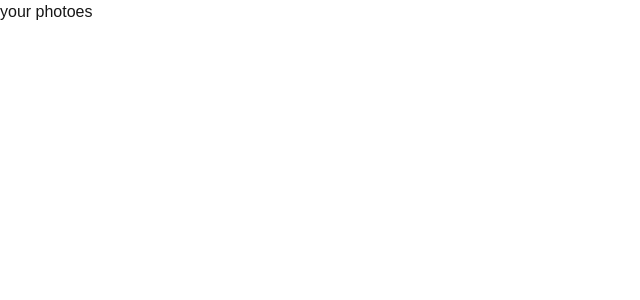
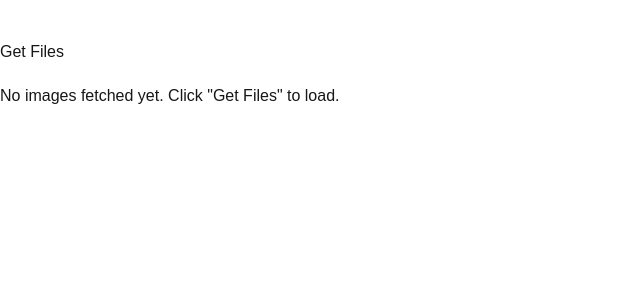
Before and after one commit to AQSA-ABDULLAH/zimo-seven-days-tasks, a Next.js app in the folder firebase-auth/: page /your-photo in a window 1280 px wide. Shown: the top 300 px of the page, without its empty margins (0-640 px from the left). Built offline with nearby package versions, Linux system fonts and the light colour scheme.

Commit message:
fetch data

```diff
--- a/firebase-auth/src/app/dashboard/page.js
+++ b/firebase-auth/src/app/dashboard/page.js
@@ -6,6 +6,7 @@ import { useRouter } from "next/navigation";
 import { doc, getDoc, setDoc } from "firebase/firestore";
 import { app, firestore } from "../firebase/config";
 import AddPhoto from "../upload-photo/page"; // Import AddPhoto component
+import ViewPhoto from "../your-photo/page";
 
 const Dashboard = () => {
     const [loading, setLoading] = useState(true);
@@ -63,12 +64,11 @@ const Dashboard = () => {
 
     return (
         <div className="flex flex-col items-center justify-center h-screen bg-gray-100">
-            <div className="p-8 rounded-lg shadow-md bg-white w-3/4 max-w-lg">
+            <div className="p-8 rounded-lg shadow-md bg-white w-80% max-w-lg">
                 <h1 className="text-3xl font-bold mb-4">
                     Welcome to the Dashboard, {user ? user.email : "Guest"}
                 </h1>
                 <div className="flex flex-col mt-6 space-y-4">
-                    <h1 className="text-lg font-medium">Your Images</h1>
                     <div className="flex flex-row justify-between items-center space-x-4">
                         <button
                             onClick={openModal} // Open the modal when clicked
@@ -84,6 +84,8 @@ const Dashboard = () => {
                         </button>
                     </div>
                 </div>
+
+                <ViewPhoto />
             </div>
 
             {/* Show modal when isModalOpen is true */}
--- a/firebase-auth/src/app/your-photo/page.js
+++ b/firebase-auth/src/app/your-photo/page.js
@@ -1,8 +1,44 @@
-import React from 'react'
+import { listAll, ref, getDownloadURL } from "firebase/storage"; // Import required Firebase storage methods
+import { storage } from "../firebase/config"; // Ensure this exports a valid storage object
+import { useState } from "react";
 
-export default function page() {
+export default function ViewPhoto() {
+  const [imageUrls, setImageUrls] = useState([]); // State to store the fetched image URLs
+
+  const getPhotos = async () => {
+    const storageRef = ref(storage, "images"); // Reference to the "custom" folder
+    try {
+      const response = await listAll(storageRef); // Get all items in the folder
+      // Fetch download URLs for each file
+      const urls = await Promise.all(
+        response.items.map((item) => getDownloadURL(item))
+      );
+      setImageUrls(urls); // Update the state with the image URLs
+      console.log(urls)
+    } catch (error) {
+      console.error("Error fetching files:", error);
+    }
+  };
+
   return (
-    <div>your photoes
+    <div>
+      <h1 className="mt-10">
+        <button onClick={getPhotos}>Get Files</button>
+      </h1>
+      <div className="mt-5 flex flex-row">
+        {imageUrls.length > 0 ? (
+          imageUrls.map((url, index) => (
+            <img
+              key={index}
+              src={url}
+              alt={`File ${index + 1}`}
+              style={{ width: "100px", margin: "10px" }}
+            />
+          ))
+        ) : (
+          <p>No images fetched yet. Click "Get Files" to load.</p>
+        )}
+      </div>
     </div>
-  )
+  );
 }
```
